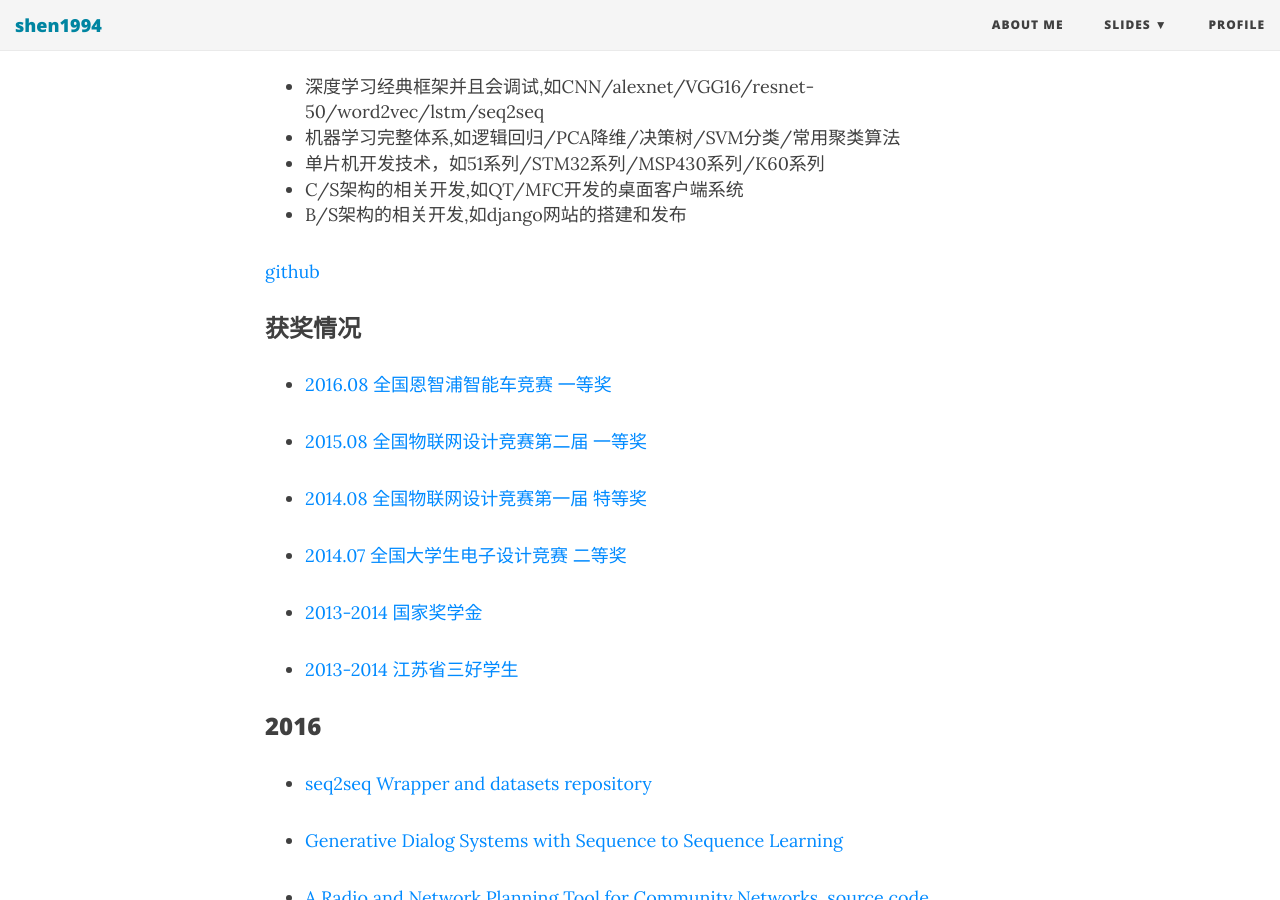
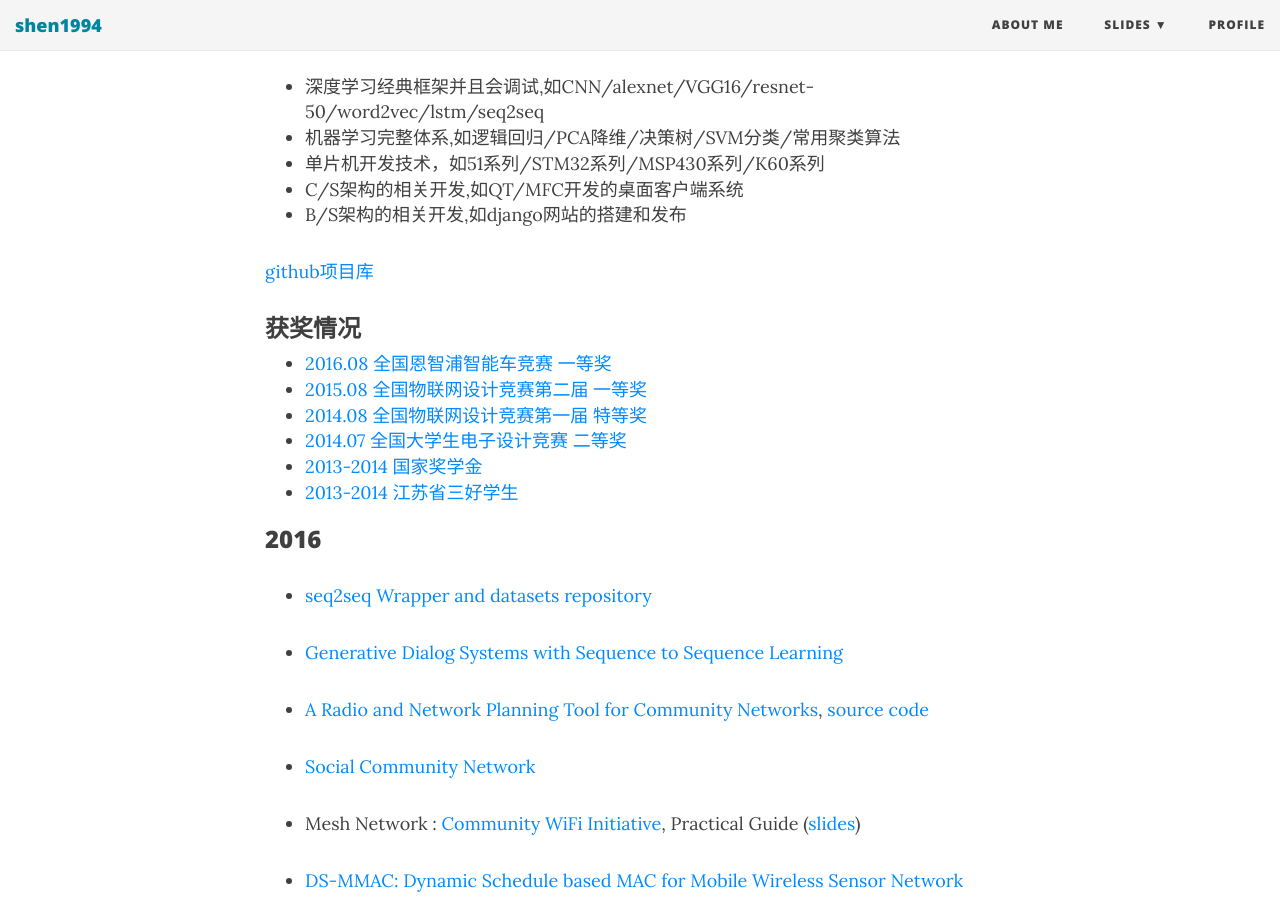
Before and after one commit to shen1994/shen1994.github.io, a Jekyll site: the page built from aboutme.md, in a window 1280 px wide and 900 px high, scrolled down 342 px. Built offline with Jekyll 4.4.1, drawn with Linux system fonts in a browser that asks for light colours; nearby versions of some CDN libraries.

Commit message:
Update aboutme.md

```diff
--- a/aboutme.md
+++ b/aboutme.md
@@ -12,21 +12,16 @@ subtitle: 个人简历
 - C/S架构的相关开发,如QT/MFC开发的桌面客户端系统
 - B/S架构的相关开发,如django网站的搭建和发布
 
-[github](https://github.com/shen1994)
+[github项目库](https://github.com/shen1994)
 
 
 ### 获奖情况
 
 - [2016.08 全国恩智浦智能车竞赛 一等奖](#)
-
 - [2015.08 全国物联网设计竞赛第二届 一等奖](#)
-
 - [2014.08 全国物联网设计竞赛第一届 特等奖](#)
-
 - [2014.07 全国大学生电子设计竞赛 二等奖](#)
-
 - [2013-2014 国家奖学金](#)
-
 - [2013-2014 江苏省三好学生](#)
 
 ### 2016
```
